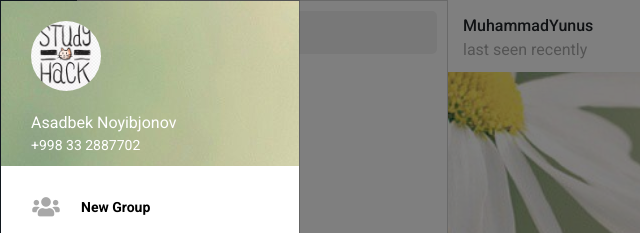
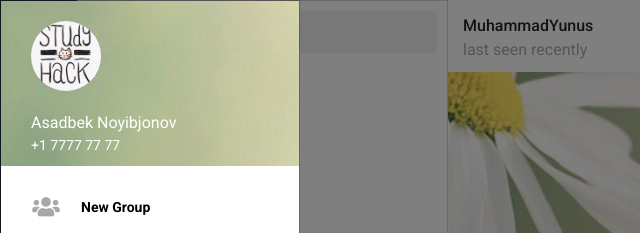
Before and after one commit to asadbekdev/Telegram-desktop, a plain HTML site: page index.html in a window 1280 px wide. Both pictures are taken after a click on the button 38 px from the left and 46 px from the top of the page. Shown: the top 233 px of the page, 0-640 px from the left. Drawn offline with nearby package versions, Linux system fonts and the light colour scheme.

Commit message:
Update index.html

```diff
--- a/index.html
+++ b/index.html
@@ -33,7 +33,7 @@
                                 <div class="modal-head-part">
                                     <img src="img/profile-img1.jpg" alt="" class="profile-img">
                                     <p class="profile-name">Asadbek Noyibjonov</p>
-                                    <p class="profile-number">+998 33 2887702</p>
+                                    <p class="profile-number">+1 7777 77 77</p>
                                 </div>
                                 <ul class="modal-ul">
                                     <li class="modal-li">
```
